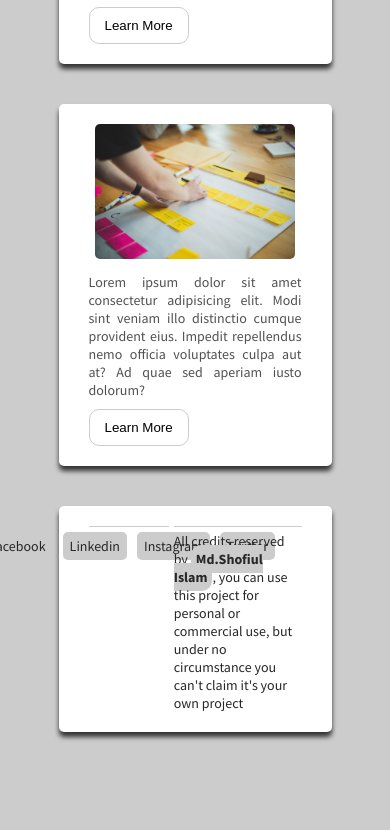
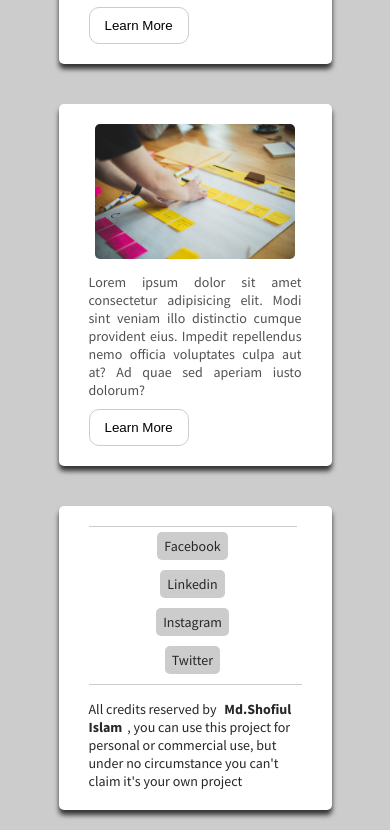
Before and after one commit to Shofiul735/webdesign-bs-23, a plain HTML site: page index.html in a window 390 px wide. Shown: the part 4147-4977 px from the top of the page. Before the commit the page ends 4899 px from the top, so only its background shows below. Drawn offline with nearby package versions, Linux system fonts and the light colour scheme.

Commit message:
responsive footer

```diff
--- a/assets/css/queries.css
+++ b/assets/css/queries.css
@@ -1,6 +1,23 @@
-@media only screen and (max-width: 900px) {
+@media only screen and (max-width: 1000px) {
   .projects-row {
     grid-template-columns: repeat(2, 1fr);
+  }
+  .social-media {
+    width: 100%;
+  }
+  .footer-section {
+    flex-direction: column;
+  }
+  .social-media ul {
+    gap: 10px 0;
+    flex-direction: column;
+    align-items: center;
+  }
+  .social-media ul:last-child {
+    margin-bottom: 10px;
+  }
+  .credit p {
+    padding-top: 15px;
   }
 }
 
@@ -14,4 +31,20 @@
   .projects-row {
     grid-template-columns: repeat(1, 1fr);
   }
+  .social-media {
+    width: 100%;
+  }
+  .footer-section {
+    flex-direction: column;
+  }
+  .social-media ul {
+    gap: 10px 0;
+    flex-direction: column;
+  }
+  .social-media ul:last-child {
+    margin-bottom: 10px;
+  }
+  .credit p {
+    padding-top: 15px;
+  }
 }
--- a/assets/css/style.css
+++ b/assets/css/style.css
@@ -361,7 +361,6 @@ body {
   border-top: 1px solid #ccc;
 }
 .credit p strong {
-  background-color: #ccc;
   padding: 5px;
   border-radius: 10px;
   transition: all 0.4s;
```
